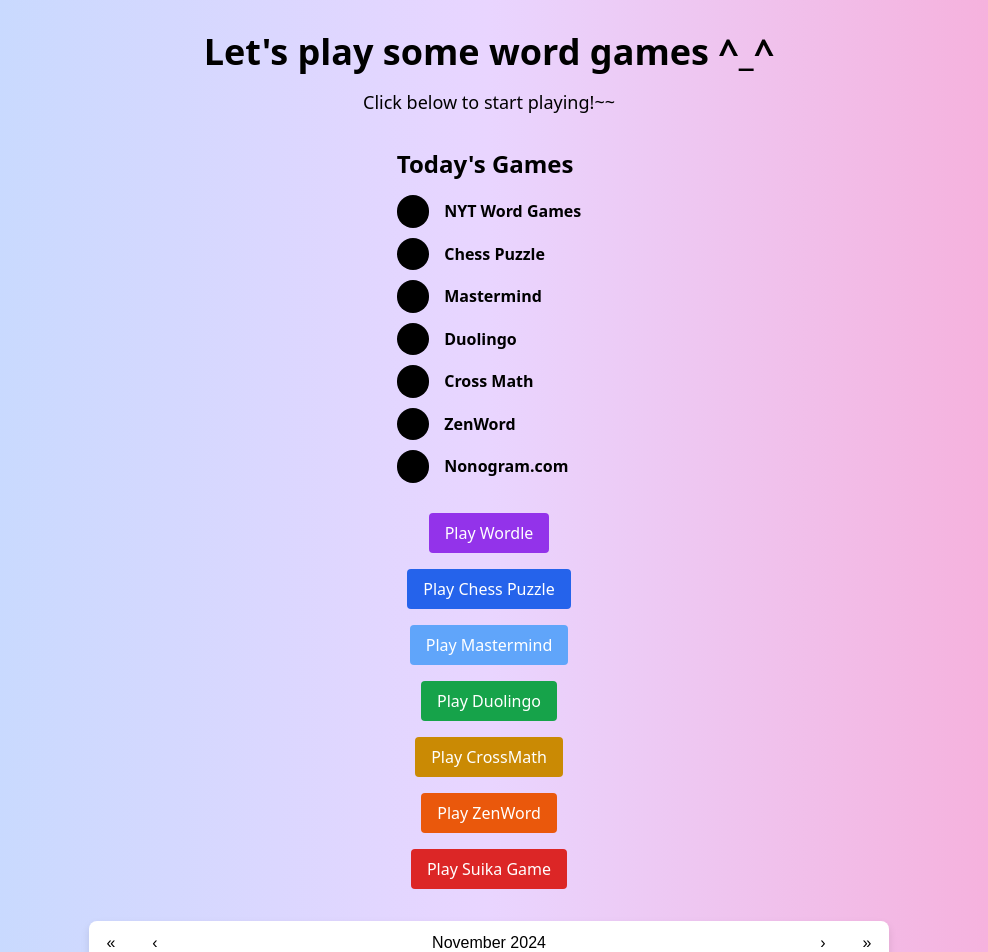
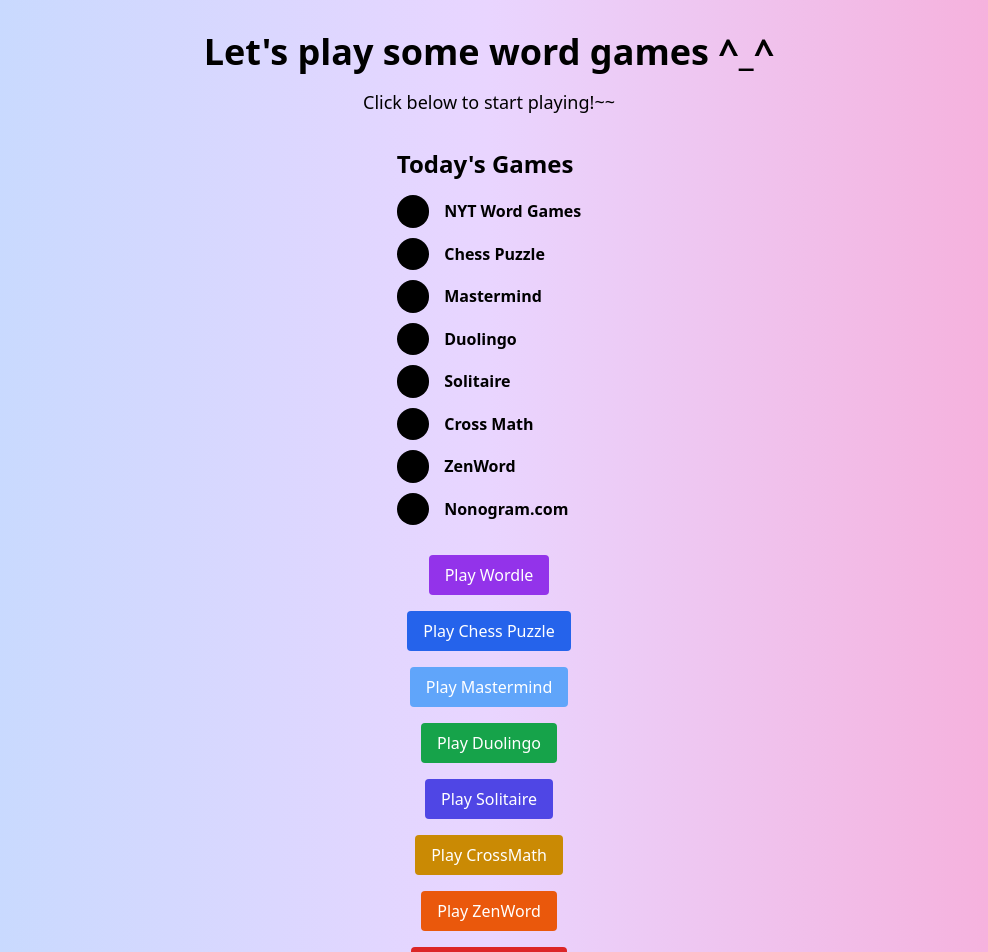
Before and after one commit to Jawa-San/WordGames, a React (Create React App) app: page /#/ in a window 1280 px wide. Shown: the top 952 px of the page, without its empty margins (151-1139 px from the left). Built offline with nearby package versions, Linux system fonts and the light colour scheme; no server answers.

Commit message:
Added solitaire

```diff
--- a/src/LandingPage.js
+++ b/src/LandingPage.js
@@ -48,6 +48,7 @@ function LandingPage() {
     'Chess Puzzle',
     'Mastermind',
     'Duolingo',
+    'Solitaire',
     'Cross Math',
     'ZenWord',
     'Nonogram.com'
@@ -197,6 +198,9 @@ function LandingPage() {
       <Link to="https://www.duolingo.com/" className="px-4 py-2 bg-green-600 text-white rounded mb-4">
         Play Duolingo
       </Link>
+      <Link to="https://solitaired.com/" className="px-4 py-2 bg-indigo-600 text-white rounded mb-4">
+        Play Solitaire
+      </Link>
       <Link to="/crossmath" className="px-4 py-2 bg-yellow-600 text-white rounded mb-4">
         Play CrossMath
       </Link>
```
